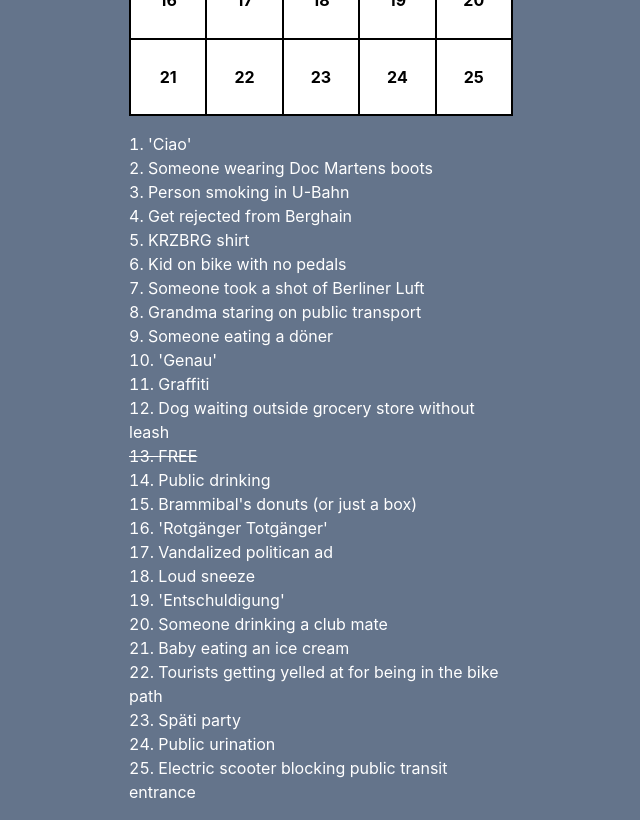
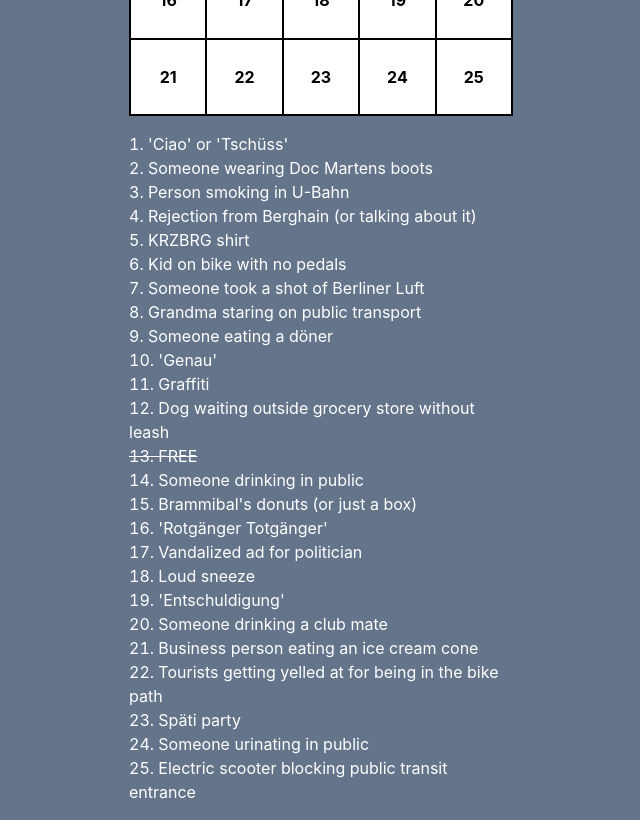
Before and after one commit to nkear003/bingo-game, a React (Create React App) app: page / in a window 1280 px wide. Shown: the part 320-1140 px from the top of the page, without its empty margins (319-959 px from the left). Built offline with nearby package versions, Linux system fonts and the light colour scheme.

Commit message:
Update phrases

```diff
--- a/src/config.ts
+++ b/src/config.ts
@@ -19,14 +19,14 @@ export const initialWinningCombinations = [
 // Summer in Berlin
 export const phrases = [
   "'Genau'",
-  "'Ciao'",
+  "'Ciao' or 'Tschüss'",
   "Person smoking in U-Bahn",
   "Dog waiting outside grocery store without leash",
   "Grandma staring on public transport",
   "'Rotgänger Totgänger'",
-  "Get rejected from Berghain",
-  "Public urination",
-  "Public drinking",
+  "Rejection from Berghain (or talking about it)",
+  "Someone urinating in public",
+  "Someone drinking in public",
   "KRZBRG shirt",
   "'Entschuldigung'",
   "Loud sneeze",
@@ -34,9 +34,9 @@ export const phrases = [
   "Someone wearing Doc Martens boots",
   "Graffiti",
   "Späti party",
-  "Baby eating an ice cream",
+  "Business person eating an ice cream cone",
   "Someone took a shot of Berliner Luft",
-  "Vandalized politican ad",
+  "Vandalized ad for politician",
   "Someone drinking a club mate",
   "Someone eating a döner",
   "Electric scooter blocking public transit entrance",
```
